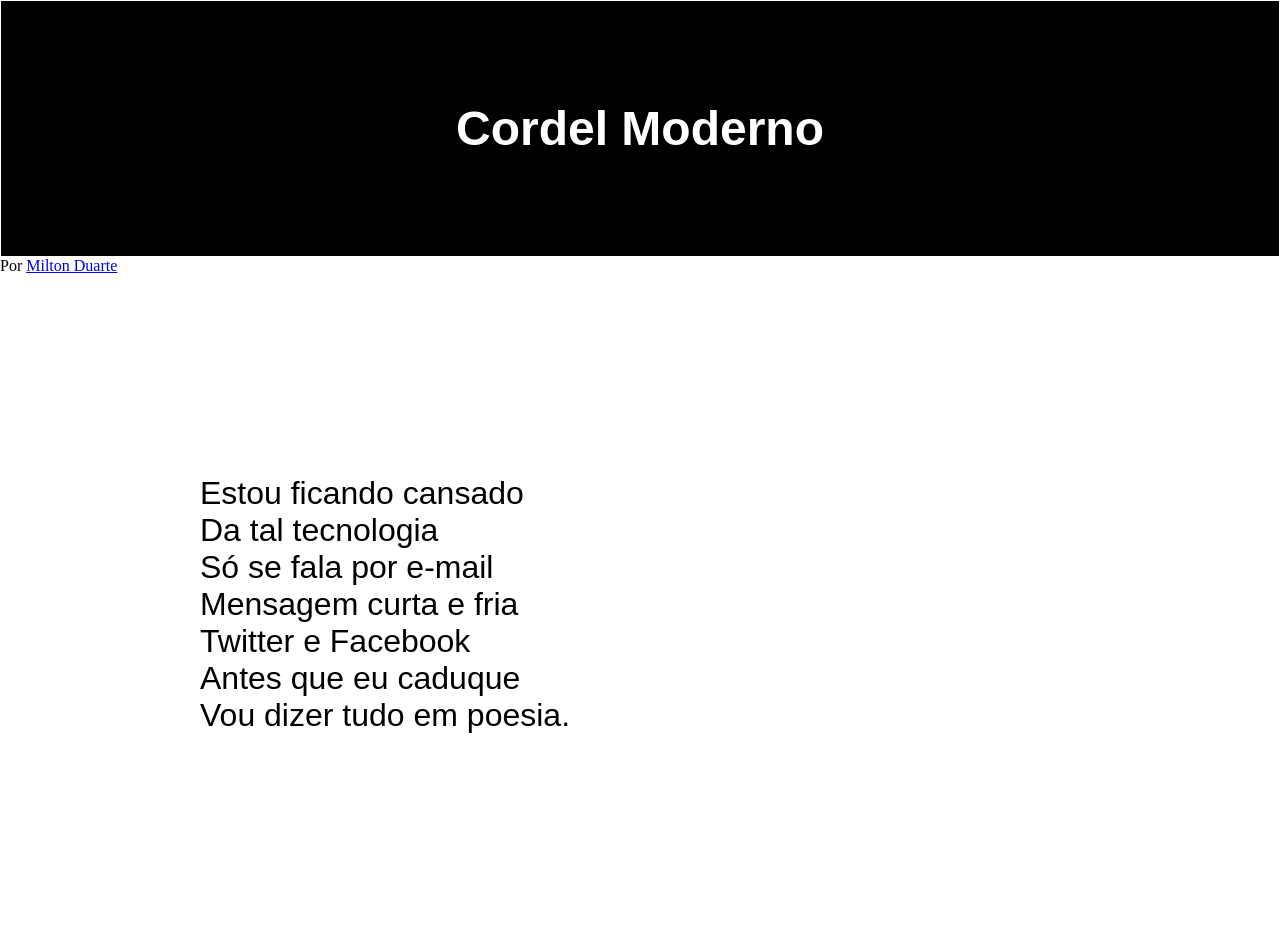
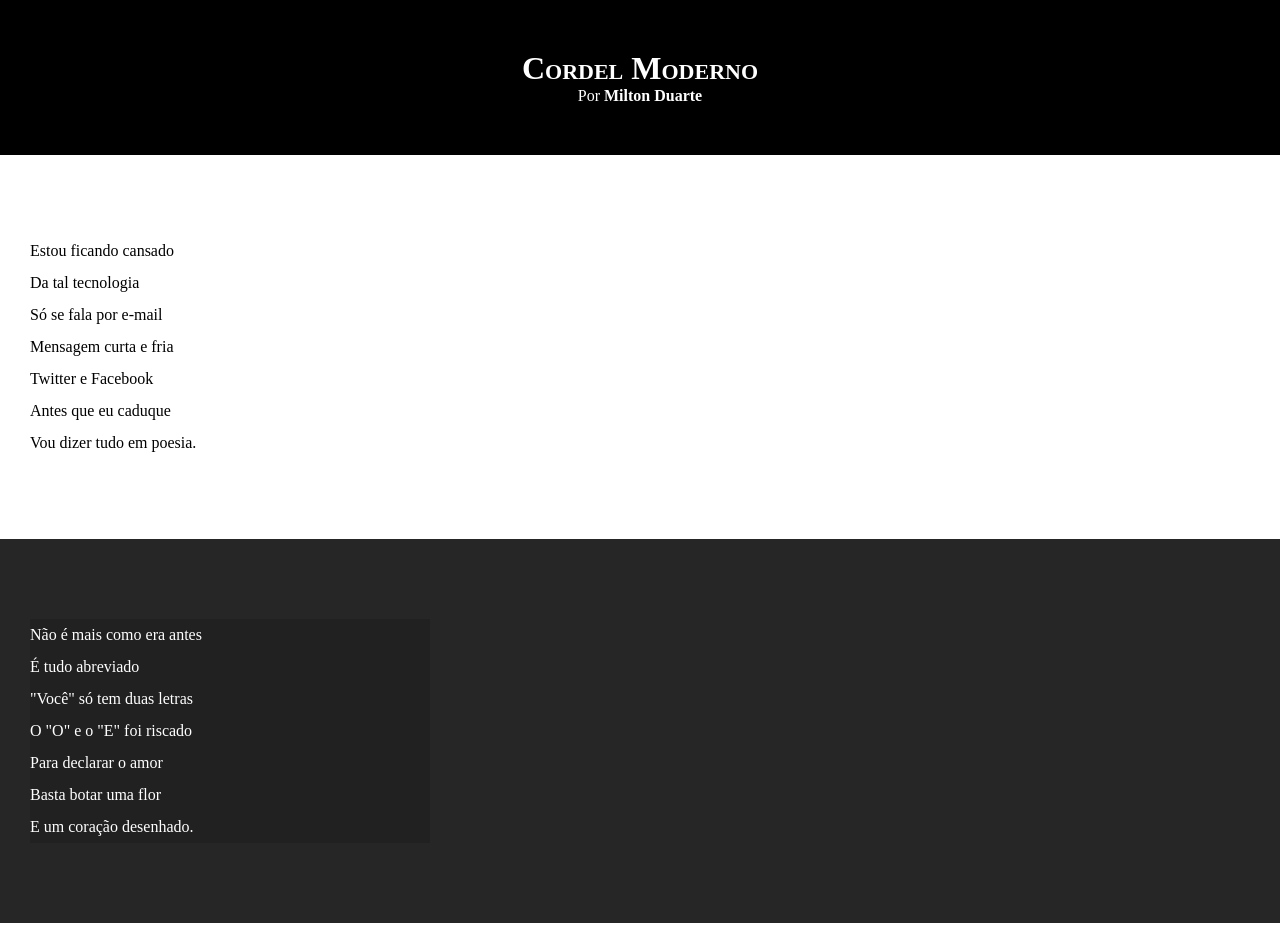
Before and after one commit to Karolynemirella/html-css, a plain HTML site: page desafios/d012/index.html in a window 1280 px wide. Shown: the top 952 px of the page. Drawn offline with Linux system fonts and the light colour scheme.

Commit message:
atualizei estilos dos textos e blocos

```diff
--- a/desafios/d012/index.html
+++ b/desafios/d012/index.html
@@ -16,8 +16,7 @@
         </p>
     </header>
 
-        <main>
-         <section class="quadrado" id="q1">
+    <section class="normal">
         <p>
             Estou ficando cansado<br>
             Da tal tecnologia<br>
@@ -29,7 +28,7 @@
         </p>
         </section>
 
-        <section class="quadrado" id="q2">
+        <section class="imagem">
         <p>
             Não é mais como era antes<br>
             É tudo abreviado<br>
@@ -41,7 +40,7 @@
         </p>
         </section>
 
-        <section class="quadrado" id="q3">
+        <section class="normal">
         <p>
             Arroba agora não pesa<br>
             É parte de um endereço<br>
@@ -64,7 +63,7 @@
         </p>
         </section>
 
-        <section class="quadrado" id="q4">
+        <section class="imagem">
         <p>
             Tenho saudade das cartas<br>
             Escritas com a própria mão<br>
@@ -76,7 +75,7 @@
         </p>
         </section>
 
-        <section class="quadrado" id="q5">
+        <section class="normal">
         <p>
             Agora, escrevo e envio<br>
             Chegando na mesma hora<br>
@@ -97,8 +96,6 @@
             Deixe que Deus interprete.
         </p>
         </section>
-
-    </main>
     <footer>
         <p>Site criado por <a href="https://gustavoguanabara.github.io" target="_blank">Gustavo Guanabara</a> para o <a href="https://www.cursoemvideo.com" target="_blank">CursoemVideo</a></p>
     </footer>
--- a/desafios/d012/style.css
+++ b/desafios/d012/style.css
@@ -1,84 +1,60 @@
 @charset "UTF8";
-
-bory {
-    background-color: white;
-}
 
 * {
     margin: 0px;
     padding: 0px;
 }
 
-header > h1 {
+html, body {
+    min-height: 100vh;
+    background-color: darkgray;
+}
+
+header {
     background-color: black;
     color: white;
-    padding: 100px;
-    margin: 1px;
-    font-size: 3em;
-    font-family: Arial, Helvetica, sans-serif;
     text-align: center;
 }
 
-h1 > p {
-    background-color: black;
-    font-size: 0.3em;
-    color: white;
-    margin: 30px;
-
+header >h1 {
+    padding-top: 50px;
+    font-variant: small-caps;
 }
 
-div.quadrado {
-
+header > p {
+    padding-bottom: 50px;
 }
 
-section#q1 {
-    background-color: white;
-    font-family: Arial, Helvetica, sans-serif;
-    font-size: 2em;
-    text-align: justify;
-    margin: 100px;
-    padding: 100px;
+header a, footer a {
+    color: white;
+    text-decoration: none;
+    font-weight: bolder;
 }
 
-section#q2 {
-    background-image: url('imagens/background001.jpg');
-    background-position: left center;
-    background-size: cover;
-    background-attachment: fixed;
-    font-family: Arial, Helvetica, sans-serif;
-    font-size: 2em;
-    text-align: justify;
-    margin: 150px;
-    padding: 150px;
+header a:hover, footer a:hover {
+    text-decoration: underline;
 }
 
-section#q3 {
-    background-image: url('imagens/background002.jpg');
-    background-position: left center;
-    background-size: cover;
-    background-attachment: fixed;
-    font-family: Arial, Helvetica, sans-serif;
-    font-size: 2em;
-    text-align: justify;
-    margin: 150px;
-    padding: 150px;
+section {
+    padding-top: 10vh;
+    padding-bottom: 10vh;
+    line-height: 2em;
+    padding-left: 30px;
 }
 
-
-section#q4 {
+section.normal {
     background-color: white;
-    font-family: Arial, Helvetica, sans-serif;
-    font-size: 2em;
-    text-align: justify;
-    margin: 100px;
+    color: black;
 }
 
-section#q5 {
-    background-color: white;
-    font-family: Arial, Helvetica, sans-serif;
-    font-size: 2em;
-    text-align: justify;
-    margin: 100px;
+section.imagem {
+    background-color: rgb(39, 38, 38);
+    color:white;
+}
+
+section.imagem > p {
+    width: 400px;
+    background-color: rgb(34, 33, 33);
 }
 
 footer {
@@ -86,5 +62,5 @@ footer {
     color: white;
     text-align: center;
     font-size: 1em;
-    padding: 5px;
+    padding: 10px;
 }
```
